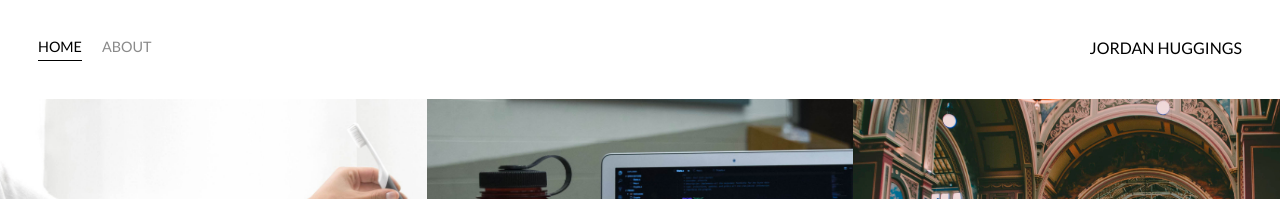
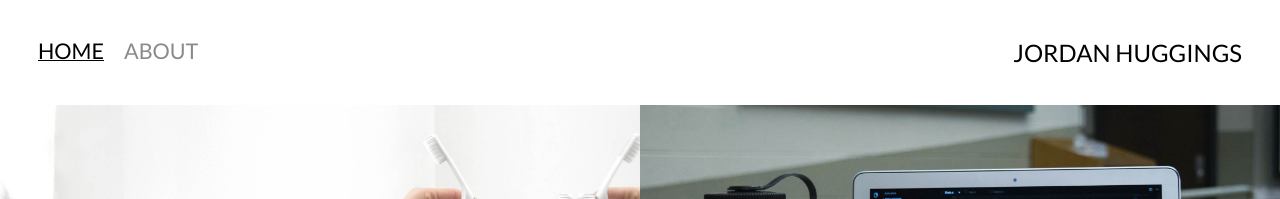
Before and after one commit to amberapolston/jordan-huggings-portfolio, a plain HTML site: page index.html in a window 1280 px wide. Shown: the top 199 px of the page. Drawn offline with Linux system fonts and the light colour scheme.

Commit message:
Made navbar font larger & increased grid width

```diff
--- a/styles.css
+++ b/styles.css
@@ -15,6 +15,7 @@ body {
   justify-content: space-between;
   flex-direction: row;
   padding: 38px;
+  font-size: 24px;
 }
 
 .left-side {
@@ -61,7 +62,7 @@ body {
 
 .portfolio-items-wrapper {
   display: grid;
-  grid-template-columns: repeat(auto-fit, minmax(350px, 1fr));
+  grid-template-columns: repeat(auto-fit, minmax(500px, 1fr));
 }
 
 .portfolio-item-wrapper {
```
